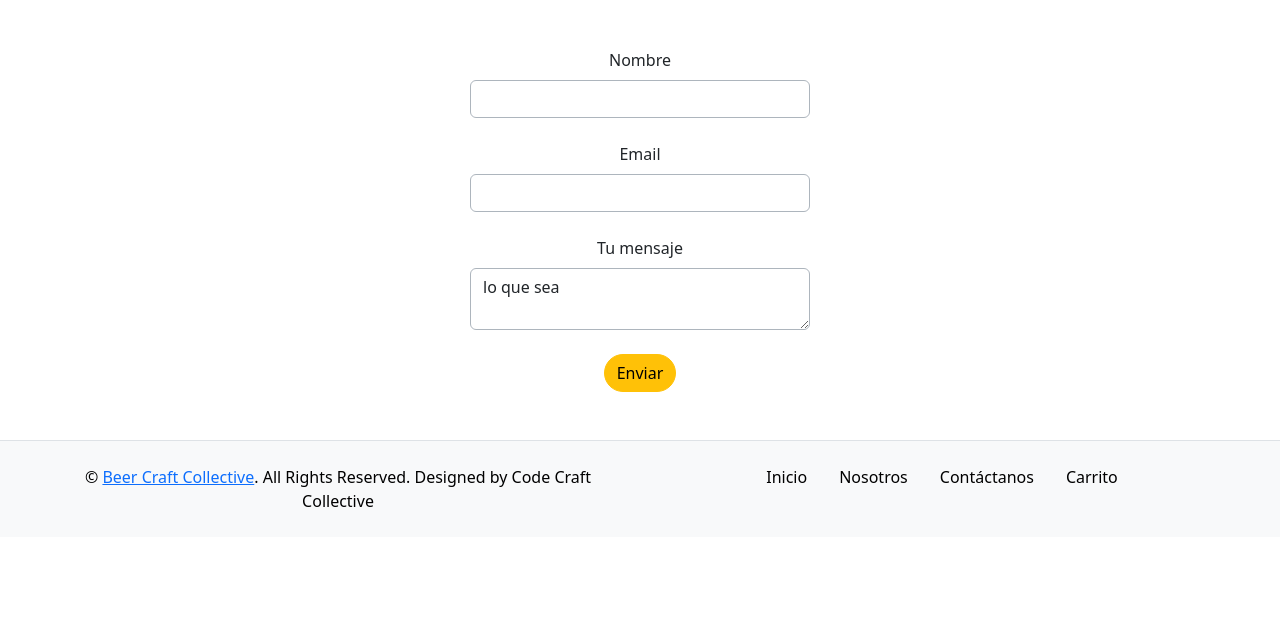
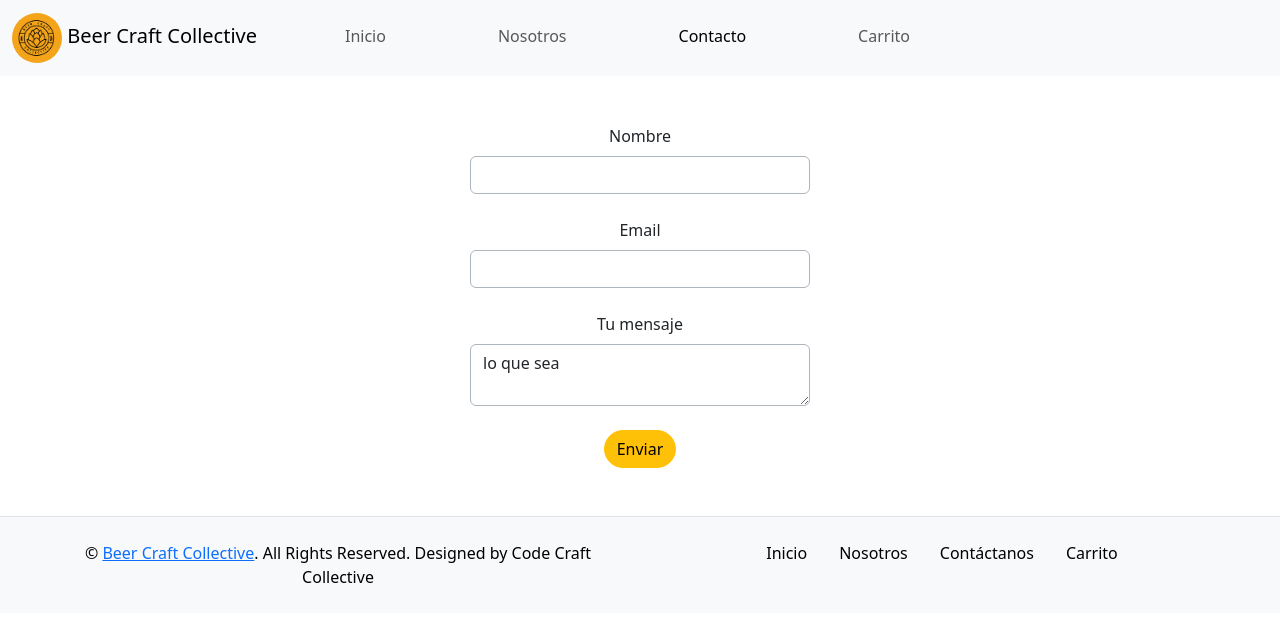
Before and after one commit to izetter/beercraftcollective, a website with bundled scripts: page pages/contact/contact.html in a window 1280 px wide. Built offline with nearby package versions, Linux system fonts and the light colour scheme.

Commit message:
updated nav

```diff
--- a/pages/contact/contact.html
+++ b/pages/contact/contact.html
@@ -28,42 +28,28 @@
 	</head>
 
 	<body>
-		<!-- <nav class="navbar navbar-expand-lg bg-body-tertiary">
+		<nav class="navbar navbar-expand-lg bg-body-tertiary">
 			<div class="container-fluid">
-				<img src="/assets/img/logo.png" style="height: 50px" alt="" />
-				<button
-					class="navbar-toggler"
-					type="button"
-					data-bs-toggle="collapse"
-					data-bs-target="#navbarSupportedContent"
-					aria-controls="navbarSupportedContent"
-					aria-expanded="false"
-					aria-label="Toggle navigation"
-				>
+				<a class="navbar-brand" href="/pages/homepage/homepage.html">
+					<img src="/assets/img/logo.png" alt="Logo" width="50" height="50" class="rounded-circle align-text-">
+					Beer Craft Collective</a>
+				<button class="navbar-toggler" type="button" data-bs-toggle="collapse"
+					data-bs-target="#navbarSupportedContent" aria-controls="navbarSupportedContent" aria-expanded="false"
+					aria-label="Toggle navigation">
 					<span class="navbar-toggler-icon"></span>
 				</button>
-				<div class="collapse navbar-collapse" id="navbarSupportedContent">
-					<ul class="navbar-nav me-auto mb-2 mb-lg-0">
-						<li class="nav-item">
-							<a class="nav-link active" aria-current="page" href="/pages/homepage/homepage.html">Inicio</a>
-						</li>
-						<li class="nav-item">
-							<a class="nav-link" href="/pages/about/about.html">Nosotros</a>
-						</li>
-						<li class="nav-item">
-							<a class="nav-link" href="/pages/contact/contact.html">Contacto</a>
-						</li>
-						<li class="nav-item">
-							<a class="nav-link" href="/pages/cart/cart.html">Carrito</a>
-						</li>
-					</ul>
-					<form class="d-flex" role="search">
-						<input class="form-control me-2" type="search" placeholder="Busqueda" aria-label="Search" />
-						<button class="btn btn-outline-success" type="submit">Buscar</button>
-					</form>
+				<div class="collapse navbar-collapse " id="navbarSupportedContent">
+					<div class="navbar-nav mb-1 mx-3">
+						<a href="/pages/homepage/homepage.html" aria-current="page"
+							class="nav-item nav-link mx-5">Inicio</a>
+						<a href="/pages/about/about.html" class="nav-item nav-link mx-5">Nosotros</a>
+						<a href="/pages/contact/contact.html" class="nav-item nav-link mx-5 active">Contacto</a>
+						<a href="/pages/cart/cart.html" class="nav-item nav-link mx-5">Carrito</a>
+					</div>
+
 				</div>
 			</div>
-		</nav> -->
+		</nav>
 
 		<main class="container text-center my-5">
 			<div class="container d-flex justify-content-center">
```
